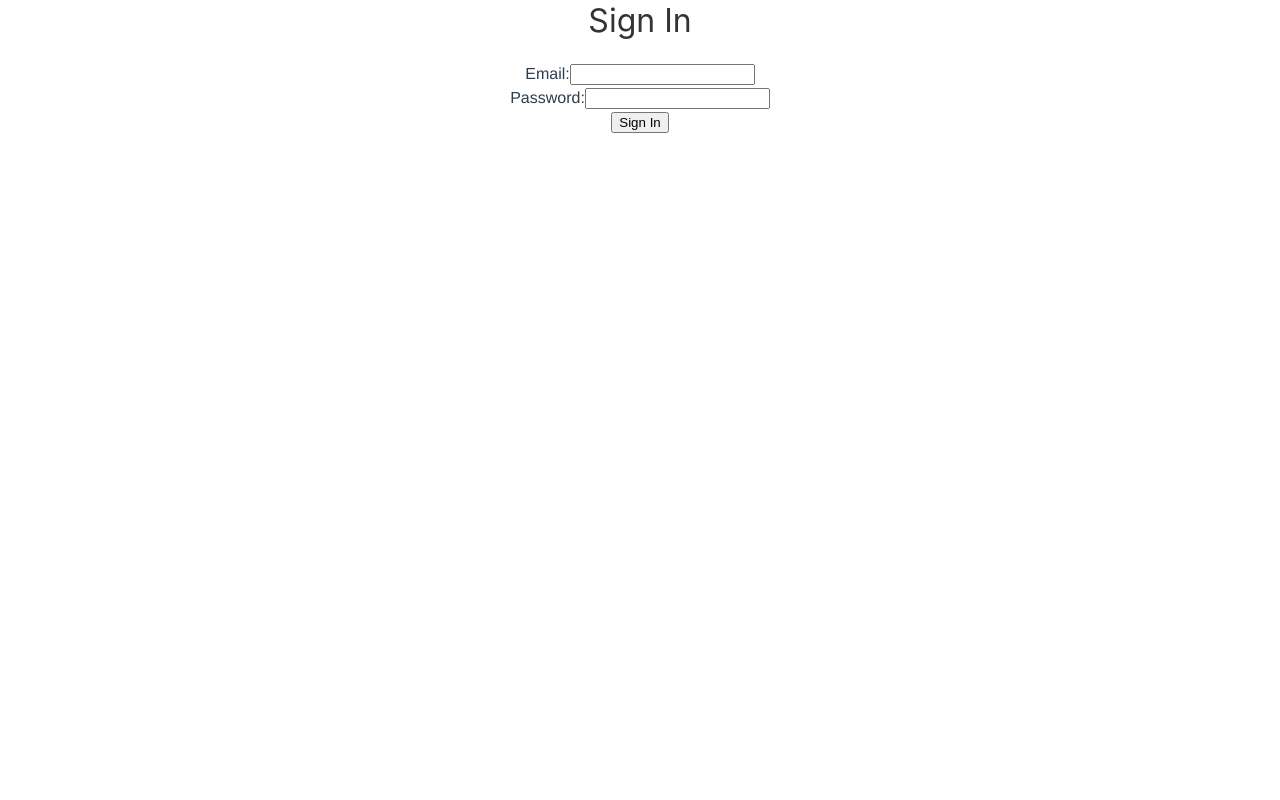
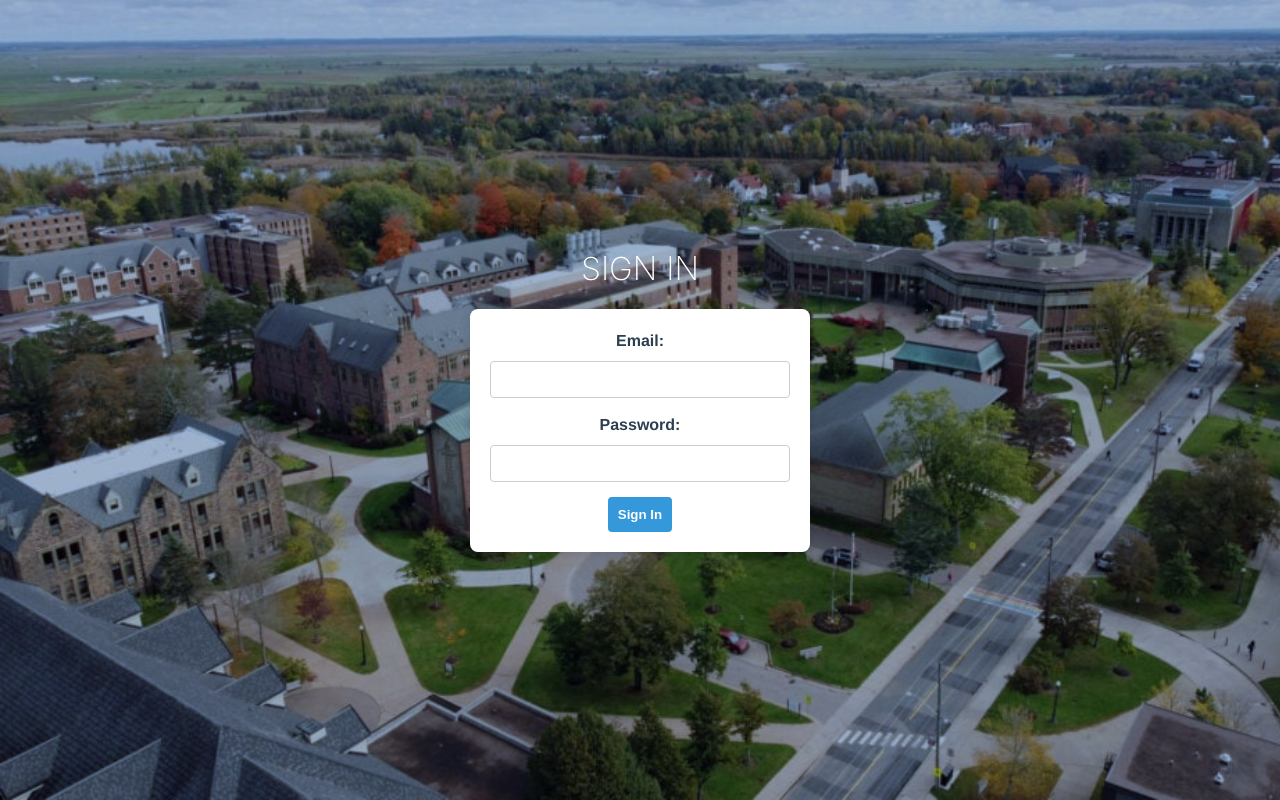
Before and after one commit to jutinwang/uOttaHack-2024-uO2030Vision, a Vue app in the folder uo2024-vision/: page / in a window 1280 px wide. Built offline with nearby package versions, Linux system fonts and the light colour scheme.

Commit message:
changes to the sign in page

```diff
--- a/uo2024-vision/src/views/Sign_in.vue
+++ b/uo2024-vision/src/views/Sign_in.vue
@@ -1,15 +1,18 @@
-<!-- Sign_in.vue -->
+
 <template>
-  <div>
-    <h2>Sign In</h2>
-    <form @submit.prevent="authenticate">
+  <body class="blue-tint-bg"></body>
+  <div class="signin-container">
+    <h2 id="phallus">SIGN IN</h2>
+    <form @submit.prevent="authenticate" class="signin-form">
+      <div class="form-group">
         <label for="email">Email:</label>
         <input type="email" v-model="email" id="email" required>
-      <br>
+      </div>
+      <div class="form-group">
         <label for="password">Password:</label>
         <input type="password" v-model="password" id="password" required>
-      <br>
-      <button type="submit">Sign In</button>
+      </div>
+      <button type="submit" class="signin-button">Sign In</button>
     </form>
   </div>
 </template>
@@ -28,22 +31,82 @@ export default {
   },
   methods: {
     authenticate() {
-      console.log("Auth")
       const email = this.email;
       const password = this.password;
-      console.log("Logged in")
       const auth = getAuth();
+
       signInWithEmailAndPassword(auth, email, password)
         .then((userCredential) => {
-
           const user = userCredential.user;
-      this.$router.push('/roomTypes')
+          this.$router.push('/roomTypes');
         })
         .catch((error) => {
           const errorCode = error.code;
           const errorMessage = error.message;
+
         });
     }
   }
 };
 </script>
+<style lang="scss">
+.signin-container {
+  display: flex;
+  flex-direction: column;
+  align-items: center;
+  justify-content: center;
+  height: 100vh;
+  background-image: url('../assets/n.jpg');
+  background-size: cover;
+  background-color: #9EB8D9; /* Fallback color */
+  background-blend-mode: multiply; /* Apply tint */
+}
+
+h2#phallus{
+  font-weight: 200;
+  color: white;
+}
+
+.signin-form {
+  max-width: 300px;
+  width: 100%;
+  padding: 20px;
+  background-color: #fff;
+  border-radius: 8px;
+  box-shadow: 0 0 10px rgba(0, 0, 0, 0.1);
+}
+
+/* New CSS rule for blue tint background */
+
+.form-group {
+  margin-bottom: 15px;
+}
+
+label {
+  display: block;
+  margin-bottom: 8px;
+  font-weight: bold;
+}
+
+input {
+  width: 100%;
+  padding: 10px;
+  border: 1px solid #ccc;
+  border-radius: 4px;
+  box-sizing: border-box;
+}
+
+.signin-button {
+  background-color: #3498db;
+  color: #fff;
+  padding: 10px;
+  border: none;
+  border-radius: 4px;
+  cursor: pointer;
+  font-weight: bold;
+}
+
+.signin-button:hover {
+  background-color: #217dbb;
+}
+</style>
```
Also changed, not shown: uo2024-vision/src/assets/n.jpg (added). Lines whose indentation alone changed are shown as unchanged.
